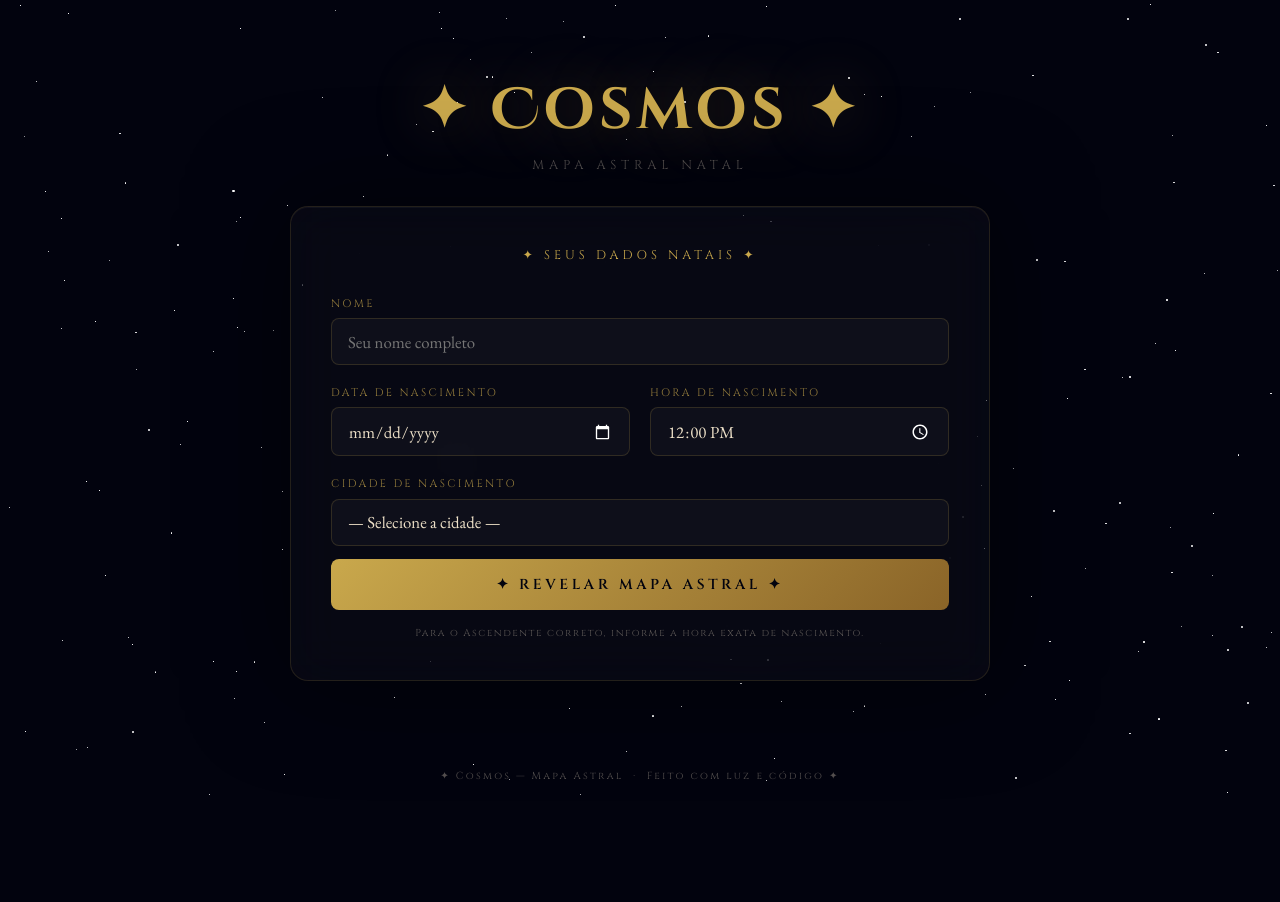
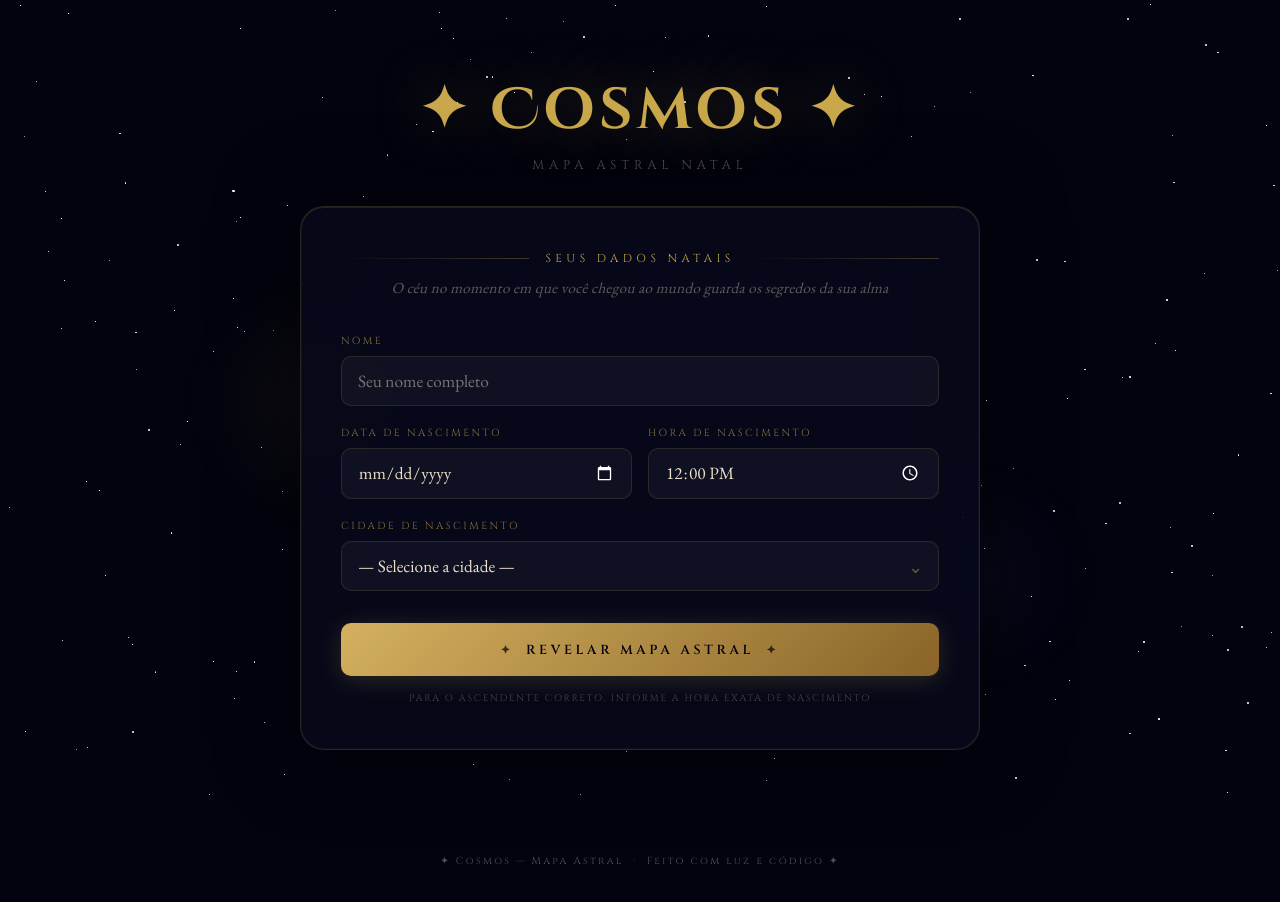
Before and after one commit to lgsotre3-code/Cosmos, a Next.js app: page / in a window 1280 px wide. Shown: the top 902 px of the page. Before the commit the page ends 844 px from the top, so only its background shows below. Built offline with nearby package versions, Linux system fonts and the light colour scheme.

Commit message:
Update BirthForm.tsx

```diff
--- a/components/BirthForm.tsx
+++ b/components/BirthForm.tsx
@@ -25,9 +25,9 @@ const INITIAL_STATE: FormState = {
 };
 
 export default function BirthForm({ onSubmit, isLoading }: BirthFormProps) {
-  const [form, setForm]         = useState<FormState>(INITIAL_STATE);
+  const [form, setForm] = useState<FormState>(INITIAL_STATE);
   const [showManual, setShowManual] = useState(false);
-  const [errors, setErrors]     = useState<Partial<FormState>>({});
+  const [errors, setErrors] = useState<Partial<FormState>>({});
 
   const handleChange = useCallback(
     (e: React.ChangeEvent<HTMLInputElement | HTMLSelectElement>) => {
@@ -39,7 +39,7 @@ export default function BirthForm({ onSubmit, isLoading }: BirthFormProps) {
 
   const handleCityChange = useCallback(
     (e: React.ChangeEvent<HTMLSelectElement>) => {
-      const idx  = parseInt(e.target.value, 10);
+      const idx = parseInt(e.target.value, 10);
       const city = CITIES[idx];
       if (!city || city.lat === null) {
         setShowManual(true);
@@ -51,7 +51,7 @@ export default function BirthForm({ onSubmit, isLoading }: BirthFormProps) {
           cityIndex: e.target.value,
           lat: String(city.lat),
           lon: String(city.lon),
-          tz:  String(city.tz),
+          tz: String(city.tz),
         }));
       }
     }, [],
@@ -61,85 +61,119 @@ export default function BirthForm({ onSubmit, isLoading }: BirthFormProps) {
     const newErrors: Partial<FormState> = {};
     if (!form.date) newErrors.date = 'Informe a data de nascimento.';
     if (!form.cityIndex && (!form.lat || !form.lon))
-      newErrors.cityIndex = 'Selecione uma cidade ou informe as coordenadas.';
+      newErrors.cityIndex = 'Selecione uma cidade.';
     setErrors(newErrors);
     return Object.keys(newErrors).length === 0;
   };
 
   const handleSubmit = useCallback(() => {
     if (!validate() || isLoading) return;
-    const [year, month, day]    = form.date.split('-').map(Number);
-    const [hour, minute]        = form.time.split(':').map(Number);
+    const [year, month, day] = form.date.split('-').map(Number);
+    const [hour, minute] = form.time.split(':').map(Number);
     const cityIdx = parseInt(form.cityIndex, 10);
-    const city    = !isNaN(cityIdx) && CITIES[cityIdx]?.lat !== null ? CITIES[cityIdx] : null;
+    const city = !isNaN(cityIdx) && CITIES[cityIdx]?.lat !== null ? CITIES[cityIdx] : null;
     const lat = city ? city.lat! : parseFloat(form.lat);
     const lon = city ? city.lon! : parseFloat(form.lon);
-    const tz  = city ? city.tz!  : parseFloat(form.tz);
+    const tz = city ? city.tz! : parseFloat(form.tz);
     onSubmit({ name: form.name.trim() || 'Anônimo', year, month, day, hour, minute, lat, lon, tz });
   // eslint-disable-next-line react-hooks/exhaustive-deps
   }, [form, isLoading, onSubmit]);
 
   return (
+    <div style={s.wrapper}>
+      {/* Decorative orbs */}
+      <div style={s.orbLeft} aria-hidden="true" />
+      <div style={s.orbRight} aria-hidden="true" />
+
       <div style={s.card}>
-      <div style={s.cardTitle}>✦ Seus Dados Natais ✦</div>
+        {/* Header */}
+        <div style={s.headerWrap}>
+          <div style={s.headerLine} />
+          <span style={s.headerText}>Seus Dados Natais</span>
+          <div style={s.headerLine} />
+        </div>
+        <p style={s.headerSub}>
+          O céu no momento em que você chegou ao mundo guarda os segredos da sua alma
+        </p>
 
-      <div style={s.grid} className="form-grid">
+        {/* Fields */}
+        <div style={s.fieldsWrap}>
+
           {/* Name */}
-        <div style={{ ...s.field, gridColumn: '1 / -1' }}>
+          <div style={s.fieldGroup}>
             <label style={s.label} htmlFor="name">Nome</label>
-          <input id="name" name="name" type="text" placeholder="Seu nome completo"
-            value={form.name} onChange={handleChange} style={s.input} />
-        </div>
-
-        {/* Date */}
-        <div style={s.field}>
-          <label style={s.label} htmlFor="date">
-            Data de nascimento
-            {errors.date && <span style={s.errorMsg}>{errors.date}</span>}
-          </label>
-          <input id="date" name="date" type="date" value={form.date} onChange={handleChange}
-            style={{ ...s.input, ...(errors.date ? s.inputError : {}) }}
-            aria-invalid={!!errors.date} aria-describedby={errors.date ? 'date-error' : undefined}
+            <input
+              id="name" name="name" type="text"
+              placeholder="Seu nome completo"
+              value={form.name} onChange={handleChange}
+              style={s.input}
+              className="cosmos-input"
             />
           </div>
 
-        {/* Time */}
-        <div style={s.field}>
-          <label style={s.label} htmlFor="time">Hora de nascimento</label>
-          <input id="time" name="time" type="time" value={form.time} onChange={handleChange} style={s.input} />
+          {/* Date + Time */}
+          <div style={s.row}>
+            <div style={s.fieldGroup}>
+              <label style={s.label} htmlFor="date">
+                Data de Nascimento
+                {errors.date && <span style={s.errorMsg}> · {errors.date}</span>}
+              </label>
+              <input
+                id="date" name="date" type="date"
+                value={form.date} onChange={handleChange}
+                style={{ ...s.input, ...(errors.date ? s.inputError : {}) }}
+                className="cosmos-input"
+              />
+            </div>
+            <div style={s.fieldGroup}>
+              <label style={s.label} htmlFor="time">Hora de Nascimento</label>
+              <input
+                id="time" name="time" type="time"
+                value={form.time} onChange={handleChange}
+                style={s.input}
+                className="cosmos-input"
+              />
+            </div>
           </div>
 
           {/* City */}
-        <div style={{ ...s.field, gridColumn: '1 / -1' }}>
+          <div style={s.fieldGroup}>
             <label style={s.label} htmlFor="cityIndex">
-            Cidade de nascimento
-            {errors.cityIndex && <span style={s.errorMsg}>{errors.cityIndex}</span>}
+              Cidade de Nascimento
+              {errors.cityIndex && <span style={s.errorMsg}> · {errors.cityIndex}</span>}
             </label>
-          <select id="cityIndex" name="cityIndex" value={form.cityIndex} onChange={handleCityChange}
+            <div style={s.selectWrap}>
+              <select
+                id="cityIndex" name="cityIndex"
+                value={form.cityIndex} onChange={handleCityChange}
                 style={{ ...s.input, ...s.select, ...(errors.cityIndex ? s.inputError : {}) }}
-            aria-invalid={!!errors.cityIndex}
+                className="cosmos-input"
               >
                 <option value="">— Selecione a cidade —</option>
                 {CITIES.map((city, i) => (
                   <option key={i} value={i}>{city.n}</option>
                 ))}
               </select>
+              <span style={s.selectArrow} aria-hidden="true">⌄</span>
+            </div>
           </div>
 
           {/* Manual coordinates */}
           {showManual && (
-          <div style={{ ...s.manualGrid, gridColumn: '1 / -1' }} className="manual-grid">
+            <div style={s.manualGrid} className="manual-grid">
               {[
-              { label: 'Latitude',  name: 'lat', placeholder: '-23.55' },
+                { label: 'Latitude', name: 'lat', placeholder: '-23.55' },
                 { label: 'Longitude', name: 'lon', placeholder: '-46.63' },
-              { label: 'Fuso (UTC)',name: 'tz',  placeholder: '-3', min: '-12', max: '14', step: '0.5' },
+                { label: 'Fuso UTC', name: 'tz', placeholder: '-3', step: '0.5' },
               ].map(f => (
-              <div key={f.name} style={s.field}>
+                <div key={f.name} style={s.fieldGroup}>
                   <label style={s.label}>{f.label}</label>
-                <input name={f.name} type="number" step={f.step ?? '0.01'}
-                  min={f.min} max={f.max} placeholder={f.placeholder}
+                  <input
+                    name={f.name} type="number"
+                    step={f.step ?? '0.01'} placeholder={f.placeholder}
                     value={form[f.name as keyof FormState]}
-                  onChange={handleChange} style={s.input}
+                    onChange={handleChange}
+                    style={s.input} className="cosmos-input"
                   />
                 </div>
               ))}
@@ -147,89 +181,249 @@ export default function BirthForm({ onSubmit, isLoading }: BirthFormProps) {
           )}
         </div>
 
+        {/* Submit */}
         <button
           onClick={handleSubmit}
           disabled={isLoading}
           style={{ ...s.btn, ...(isLoading ? s.btnDisabled : {}) }}
           className="btn-primary"
           aria-busy={isLoading}
-        aria-label={isLoading ? 'Calculando mapa astral...' : 'Revelar Mapa Astral'}
         >
           {isLoading ? (
             <span style={s.loadingContent}>
               <span style={s.spinner} aria-hidden="true" />
-            Calculando...
+              Consultando os Astros…
             </span>
           ) : (
-          '✦ Revelar Mapa Astral ✦'
+            <span style={s.btnContent}>
+              <span style={s.btnStar}>✦</span>
+              Revelar Mapa Astral
+              <span style={s.btnStar}>✦</span>
+            </span>
           )}
         </button>
 
         <p style={s.note}>
-        Para o Ascendente correto, informe a hora exata de nascimento.
+          Para o Ascendente correto, informe a hora exata de nascimento
         </p>
+      </div>
     </div>
   );
 }
 
-const s = {
+const s: Record<string, React.CSSProperties> = {
+  wrapper: {
+    position: 'relative',
+    maxWidth: '680px',
+    margin: '0 auto 4rem',
+  },
+
+  orbLeft: {
+    position: 'absolute',
+    top: '10%',
+    left: '-120px',
+    width: '280px',
+    height: '280px',
+    borderRadius: '50%',
+    background: 'radial-gradient(circle, rgba(201,168,76,0.06) 0%, transparent 70%)',
+    pointerEvents: 'none',
+    zIndex: 0,
+  },
+
+  orbRight: {
+    position: 'absolute',
+    bottom: '10%',
+    right: '-120px',
+    width: '240px',
+    height: '240px',
+    borderRadius: '50%',
+    background: 'radial-gradient(circle, rgba(100,120,220,0.05) 0%, transparent 70%)',
+    pointerEvents: 'none',
+    zIndex: 0,
+  },
+
   card: {
-    background: 'rgba(255,255,255,0.025)',
-    backdropFilter: 'blur(24px)',
-    WebkitBackdropFilter: 'blur(24px)',
+    position: 'relative',
+    zIndex: 1,
+    background: 'rgba(8,10,28,0.85)',
+    backdropFilter: 'blur(32px)',
+    WebkitBackdropFilter: 'blur(32px)',
+    border: '1px solid rgba(201,168,76,0.18)',
+    borderRadius: '24px',
+    padding: '2.75rem 2.5rem',
+    boxShadow: '0 0 80px rgba(0,0,0,0.6), 0 0 0 1px rgba(255,255,255,0.03) inset, 0 1px 0 rgba(201,168,76,0.1) inset',
+  },
+
+  headerWrap: {
+    display: 'flex',
+    alignItems: 'center',
+    gap: '1rem',
+    marginBottom: '0.75rem',
+  },
+
+  headerLine: {
+    flex: 1,
+    height: '1px',
+    background: 'linear-gradient(90deg, transparent, rgba(201,168,76,0.3))',
+  },
+
+  headerText: {
+    fontFamily: "var(--font-cinzel,'Cinzel',serif)",
+    fontSize: '0.72rem',
+    letterSpacing: '0.38em',
+    textTransform: 'uppercase' as const,
+    color: '#c9a84c',
+    whiteSpace: 'nowrap' as const,
+  },
+
+  headerSub: {
+    fontFamily: "var(--font-garamond,'EB Garamond',serif)",
+    fontSize: '0.95rem',
+    color: 'rgba(237,224,200,0.38)',
+    textAlign: 'center' as const,
+    marginBottom: '2.25rem',
+    fontStyle: 'italic',
+    letterSpacing: '0.02em',
+  },
+
+  fieldsWrap: {
+    display: 'flex',
+    flexDirection: 'column' as const,
+    gap: '1.25rem',
+    marginBottom: '2rem',
+  },
+
+  row: {
+    display: 'grid',
+    gridTemplateColumns: '1fr 1fr',
+    gap: '1rem',
+  },
+
+  fieldGroup: {
+    display: 'flex',
+    flexDirection: 'column' as const,
+    gap: '0.5rem',
+  },
+
+  label: {
+    fontFamily: "var(--font-cinzel,'Cinzel',serif)",
+    fontSize: '0.64rem',
+    letterSpacing: '0.24em',
+    textTransform: 'uppercase' as const,
+    color: 'rgba(201,168,76,0.65)',
+  },
+
+  errorMsg: {
+    color: '#e07070',
+    fontSize: '0.75em',
+    letterSpacing: '0.05em',
+    textTransform: 'none' as const,
+  },
+
+  selectWrap: {
+    position: 'relative' as const,
+  },
+
+  selectArrow: {
+    position: 'absolute' as const,
+    right: '1rem',
+    top: '50%',
+    transform: 'translateY(-50%)',
+    color: 'rgba(201,168,76,0.5)',
+    fontSize: '1.1rem',
+    pointerEvents: 'none' as const,
+  },
+
+  input: {
+    width: '100%',
+    background: 'rgba(255,255,255,0.04)',
     border: '1px solid rgba(201,168,76,0.15)',
-    borderRadius: '18px',
-    padding: '2.5rem',
-    maxWidth: '700px',
-    margin: '0 auto 3rem',
-    boxShadow: '0 0 100px rgba(0,0,0,0.5), inset 0 1px 0 rgba(255,255,255,0.04)',
-  } as React.CSSProperties,
-  cardTitle: {
-    fontFamily: "var(--font-cinzel, 'Cinzel', serif)",
-    color: '#c9a84c', fontSize: '0.78rem', letterSpacing: '0.32em',
-    textAlign: 'center', textTransform: 'uppercase', marginBottom: '2rem',
-  } as React.CSSProperties,
-  grid: { display: 'grid', gridTemplateColumns: '1fr 1fr', gap: '1.25rem' } as React.CSSProperties,
-  manualGrid: { display: 'grid', gridTemplateColumns: '1fr 1fr 1fr', gap: '1rem' } as React.CSSProperties,
-  field: { display: 'flex', flexDirection: 'column', gap: '0.45rem' } as React.CSSProperties,
-  label: {
-    fontFamily: "var(--font-cinzel, 'Cinzel', serif)",
-    fontSize: '0.68rem', letterSpacing: '0.22em', textTransform: 'uppercase',
-    color: 'rgba(201,168,76,0.72)', display: 'flex', alignItems: 'center',
-    gap: '0.5rem', flexWrap: 'wrap',
-  } as React.CSSProperties,
-  errorMsg: { color: '#e05040', fontSize: '0.7em', letterSpacing: '0.1em' } as React.CSSProperties,
-  input: {
-    background: 'rgba(255,255,255,0.03)',
-    border: '1px solid rgba(201,168,76,0.18)',
-    borderRadius: '8px', color: '#ede0c8',
-    padding: '0.72rem 1rem',
-    fontFamily: "var(--font-garamond, 'EB Garamond', serif)",
-    fontSize: '1.05rem',
-    transition: 'border-color 0.25s, box-shadow 0.25s',
-    outline: 'none', width: '100%', colorScheme: 'dark',
-  } as React.CSSProperties,
-  select: { WebkitAppearance: 'none', appearance: 'none', cursor: 'pointer' } as React.CSSProperties,
-  inputError: { borderColor: 'rgba(220,80,80,0.5)' } as React.CSSProperties,
+    borderRadius: '10px',
+    color: '#ede0c8',
+    padding: '0.8rem 1rem',
+    fontFamily: "var(--font-garamond,'EB Garamond',serif)",
+    fontSize: '1.08rem',
+    outline: 'none',
+    transition: 'border-color 0.2s, box-shadow 0.2s, background 0.2s',
+    colorScheme: 'dark' as const,
+  },
+
+  select: {
+    WebkitAppearance: 'none' as const,
+    appearance: 'none' as const,
+    cursor: 'pointer',
+    paddingRight: '2.5rem',
+  },
+
+  inputError: {
+    borderColor: 'rgba(220,80,80,0.45)',
+  },
+
+  manualGrid: {
+    display: 'grid',
+    gridTemplateColumns: '1fr 1fr 1fr',
+    gap: '0.85rem',
+  },
+
   btn: {
     width: '100%',
-    background: 'linear-gradient(135deg, #c9a84c 0%, #8a6428 100%)',
-    border: 'none', borderRadius: '8px', color: '#02030e',
-    fontFamily: "var(--font-cinzel, 'Cinzel', serif)",
-    fontWeight: 600, fontSize: '0.9rem', letterSpacing: '0.25em',
-    textTransform: 'uppercase', padding: '1rem',
-    cursor: 'pointer', transition: 'all 0.3s', marginTop: '0.85rem',
-  } as React.CSSProperties,
-  btnDisabled: { opacity: 0.7, cursor: 'not-allowed', transform: 'none' } as React.CSSProperties,
-  loadingContent: { display: 'flex', alignItems: 'center', justifyContent: 'center', gap: '0.5rem' } as React.CSSProperties,
+    background: 'linear-gradient(135deg, #d4b060 0%, #8a6428 50%, #c9a84c 100%)',
+    backgroundSize: '200% 200%',
+    border: 'none',
+    borderRadius: '10px',
+    color: '#02030e',
+    fontFamily: "var(--font-cinzel,'Cinzel',serif)",
+    fontWeight: 700,
+    fontSize: '0.82rem',
+    letterSpacing: '0.28em',
+    textTransform: 'uppercase' as const,
+    padding: '1.1rem',
+    cursor: 'pointer',
+    transition: 'all 0.35s',
+    marginBottom: '1rem',
+    boxShadow: '0 4px 24px rgba(201,168,76,0.2)',
+  },
+
+  btnDisabled: {
+    opacity: 0.65,
+    cursor: 'not-allowed',
+  },
+
+  btnContent: {
+    display: 'flex',
+    alignItems: 'center',
+    justifyContent: 'center',
+    gap: '0.75rem',
+  },
+
+  btnStar: {
+    fontSize: '0.75rem',
+    opacity: 0.7,
+  },
+
+  loadingContent: {
+    display: 'flex',
+    alignItems: 'center',
+    justifyContent: 'center',
+    gap: '0.6rem',
+  },
+
   spinner: {
-    display: 'inline-block', width: '14px', height: '14px',
-    border: '2px solid rgba(2,3,14,0.3)', borderTopColor: '#02030e',
-    borderRadius: '50%', animation: 'spin-slow 0.7s linear infinite',
-  } as React.CSSProperties,
+    display: 'inline-block',
+    width: '14px',
+    height: '14px',
+    border: '2px solid rgba(2,3,14,0.25)',
+    borderTopColor: '#02030e',
+    borderRadius: '50%',
+    animation: 'spin-slow 0.7s linear infinite',
+  },
+
   note: {
-    fontFamily: "var(--font-cinzel, 'Cinzel', serif)",
-    fontSize: '0.63rem', letterSpacing: '0.15em',
-    color: 'rgba(237,224,200,0.35)', textAlign: 'center', marginTop: '1rem',
-  } as React.CSSProperties,
-} as const;
+    fontFamily: "var(--font-cinzel,'Cinzel',serif)",
+    fontSize: '0.6rem',
+    letterSpacing: '0.18em',
+    color: 'rgba(237,224,200,0.28)',
+    textAlign: 'center' as const,
+    textTransform: 'uppercase' as const,
+  },
+};
```
Lines whose indentation alone changed are shown as unchanged.
